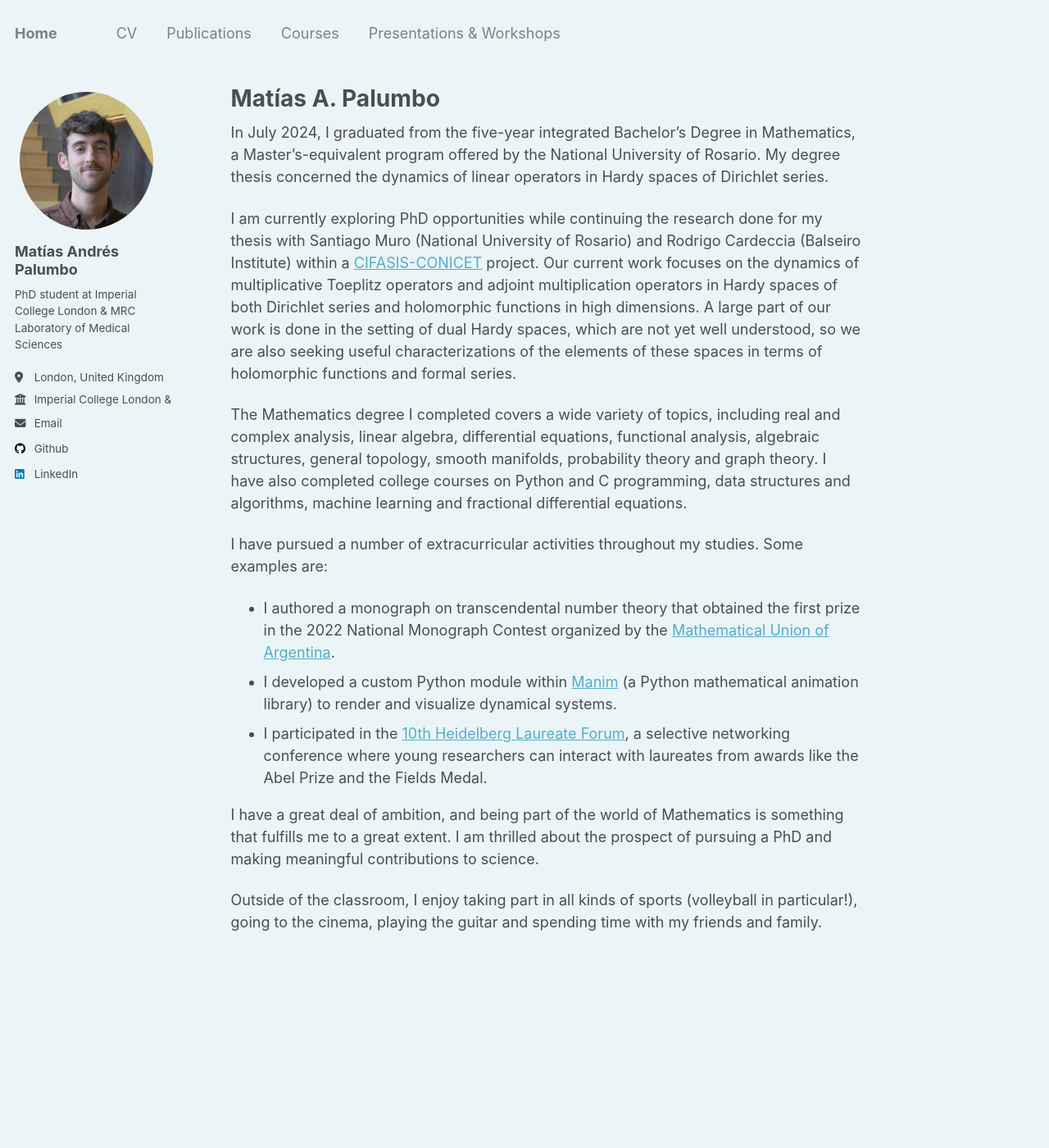
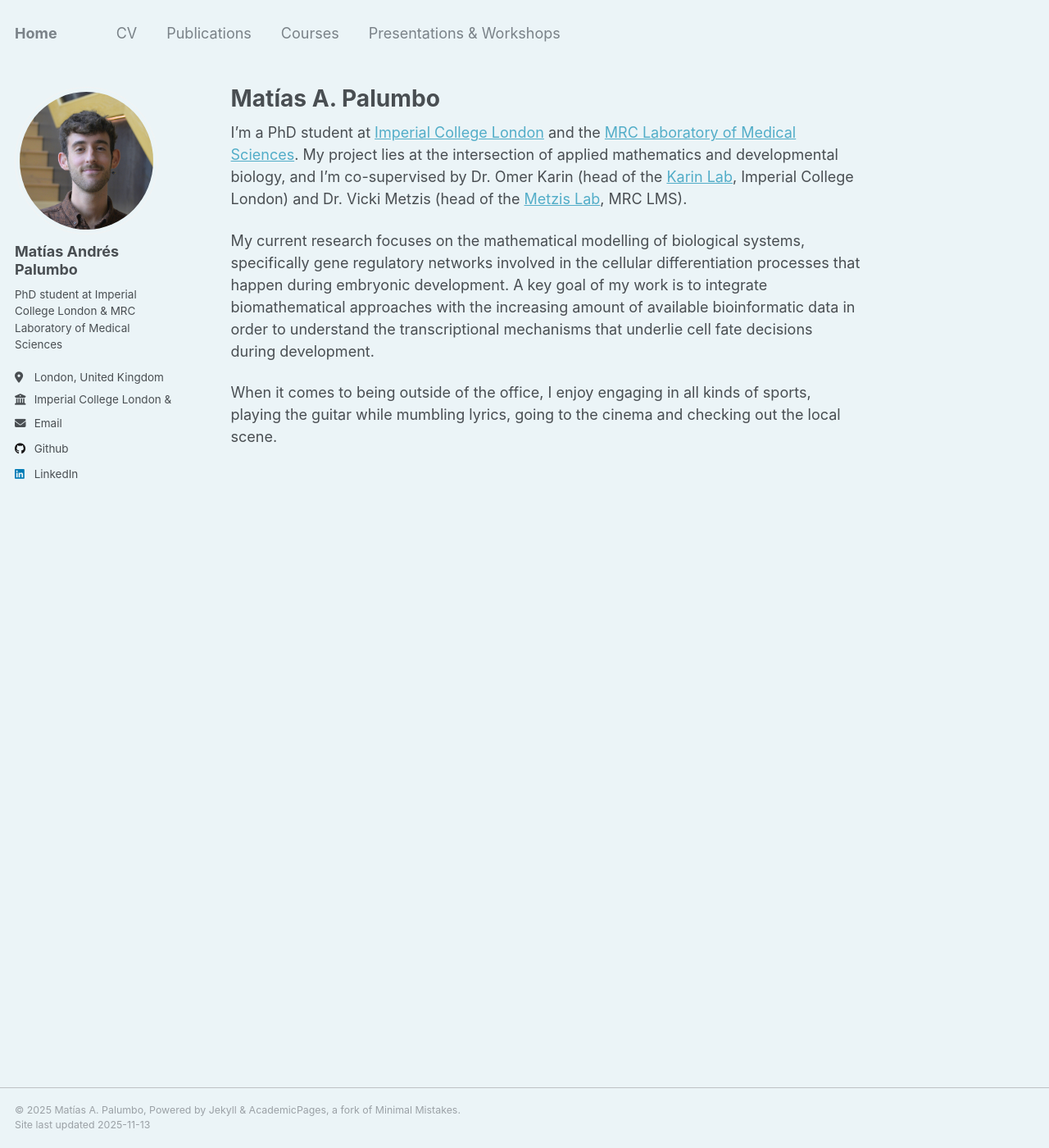
Before and after one commit to matiaspalumbo/matiaspalumbo.github.io, a Jekyll site: the page built from _pages/about.md, in a window 1280 px wide and 1400 px high. Shown: the whole window at 82% size. Built offline with Jekyll 4.4.1, drawn with Linux system fonts in a browser that asks for light colours.

Commit message:
Updated bio :)

```diff
--- a/_pages/about.md
+++ b/_pages/about.md
@@ -7,18 +7,24 @@ redirect_from:
   - /about.html
 ---
 
-In July 2024, I graduated from the five-year integrated Bachelor's Degree in Mathematics, a Master's-equivalent program offered by the National University of Rosario. My degree thesis concerned the dynamics of linear operators in Hardy spaces of Dirichlet series.
+I'm a PhD student at [Imperial College London](https://www.imperial.ac.uk/) and the [MRC Laboratory of Medical Sciences](https://lms.mrc.ac.uk/). My project lies at the intersection of applied mathematics and developmental biology, and I'm co-supervised by Dr. Omer Karin (head of the [Karin Lab](https://karin-lab.github.io/website/), Imperial College London) and Dr. Vicki Metzis (head of the [Metzis Lab](https://metzislab.org/), MRC LMS).
 
-I am currently exploring PhD opportunities while continuing the research done for my thesis with Santiago Muro (National University of Rosario) and Rodrigo Cardeccia (Balseiro Institute) within a [CIFASIS-CONICET](https://www.cifasis-conicet.gov.ar/en/) project. Our current work focuses on the dynamics of multiplicative Toeplitz operators and adjoint multiplication operators in Hardy spaces of both Dirichlet series and holomorphic functions in high dimensions. A large part of our work is done in the setting of dual Hardy spaces, which are not yet well understood, so we are also seeking useful characterizations of the elements of these spaces in terms of holomorphic functions and formal series.
+My current research focuses on the mathematical modelling of biological systems, specifically gene regulatory networks involved in the cellular differentiation processes that happen during embryonic development. A key goal of my work is to integrate biomathematical approaches with the increasing amount of available bioinformatic data in order to understand the transcriptional mechanisms that underlie cell fate decisions during development.
 
-The Mathematics degree I completed covers a wide variety of topics, including real and complex analysis, linear algebra, differential equations, functional analysis, algebraic structures, general topology, smooth manifolds, probability theory and graph theory. I have also completed college courses on Python and C programming, data structures and algorithms, machine learning and fractional differential equations.
+When it comes to being outside of the office, I enjoy engaging in all kinds of sports, playing the guitar while mumbling lyrics, going to the cinema and checking out the local scene.
 
-I have pursued a number of extracurricular activities throughout my studies. Some examples are:
-- I authored a monograph on transcendental number theory that obtained the first prize in the 2022 National Monograph Contest organized by the [Mathematical Union of Argentina](https://www.union-matematica.org.ar/).
-- I developed a custom Python module within [Manim](https://github.com/3b1b/manim) (a Python mathematical animation library) to render and visualize dynamical systems.
-- I participated in the [10th Heidelberg Laureate Forum](https://www.heidelberg-laureate-forum.org/), a selective networking conference where young researchers can interact with laureates from awards like the Abel Prize and the Fields Medal.
+<!-- In July 2024, I graduated from the five-year integrated Bachelor's Degree in Mathematics, a Master's-equivalent program offered by the National University of Rosario. My degree thesis concerned the dynamics of linear operators in Hardy spaces of Dirichlet series. -->
+
+<!-- I am currently exploring PhD opportunities while continuing the research done for my thesis with Santiago Muro (National University of Rosario) and Rodrigo Cardeccia (Balseiro Institute) within a [CIFASIS-CONICET](https://www.cifasis-conicet.gov.ar/en/) project. Our current work focuses on the dynamics of multiplicative Toeplitz operators and adjoint multiplication operators in Hardy spaces of both Dirichlet series and holomorphic functions in high dimensions. A large part of our work is done in the setting of dual Hardy spaces, which are not yet well understood, so we are also seeking useful characterizations of the elements of these spaces in terms of holomorphic functions and formal series. -->
+
+<!-- The Mathematics degree I completed covers a wide variety of topics, including real and complex analysis, linear algebra, differential equations, functional analysis, algebraic structures, general topology, smooth manifolds, probability theory and graph theory. I have also completed college courses on Python and C programming, data structures and algorithms, machine learning and fractional differential equations. -->
+
+<!-- I have pursued a number of extracurricular activities throughout my studies. Some examples are: -->
+<!-- - I authored a monograph on transcendental number theory that obtained the first prize in the 2022 National Monograph Contest organized by the [Mathematical Union of Argentina](https://www.union-matematica.org.ar/). -->
+<!-- - I developed a custom Python module within [Manim](https://github.com/3b1b/manim) (a Python mathematical animation library) to render and visualize dynamical systems. -->
+<!-- - I participated in the [10th Heidelberg Laureate Forum](https://www.heidelberg-laureate-forum.org/), a selective networking conference where young researchers can interact with laureates from awards like the Abel Prize and the Fields Medal. -->
 <!-- - I organized and taught a LaTeX workshop aimed at both undergraduate and graduate Mathematics, Computer Science and Physics students. -->
 
-I have a great deal of ambition, and being part of the world of Mathematics is something that fulfills me to a great extent. I am thrilled about the prospect of pursuing a PhD and making meaningful contributions to science.
+<!-- I have a great deal of ambition, and being part of the world of Mathematics is something that fulfills me to a great extent. I am thrilled about the prospect of pursuing a PhD and making meaningful contributions to science. -->
 
-Outside of the classroom, I enjoy taking part in all kinds of sports (volleyball in particular!), going to the cinema, playing the guitar and spending time with my friends and family.
+<!-- Outside of the classroom, I enjoy taking part in all kinds of sports (volleyball in particular!), going to the cinema, playing the guitar and spending time with my friends and family. -->
```
